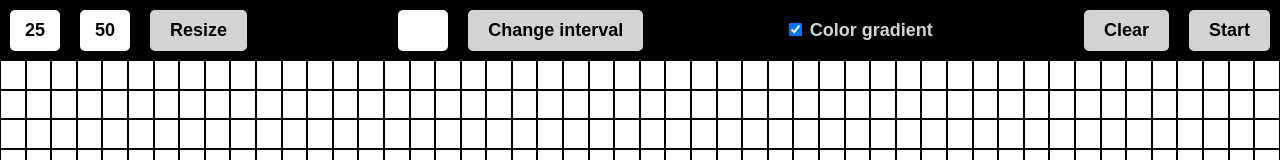
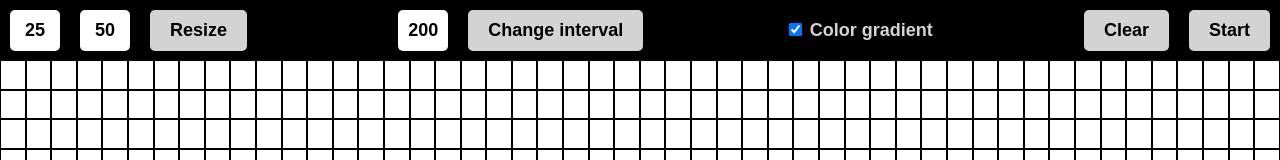
Before and after one commit to theo-seb/react-game-of-life, a React (Create React App) app: page / in a window 1280 px wide. Shown: the top 160 px of the page. Built offline with nearby package versions, Linux system fonts and the light colour scheme.

Commit message:
implement change interval feature

```diff
--- a/src/App.js
+++ b/src/App.js
@@ -9,6 +9,7 @@ function App() {
   const [grid, setGrid] = useState(getEmptyGrid(DEFAULT_ROWS, DEFAULT_COLS));
   const [gameRunning, setGameRunning] = useState(false);
   const [enableColorGradient, setEnableColorGradient] = useState(true);
+  const [timeInterval, setTimeInterval] = useState(DEFAULT_INTERVAL);
 
   const gridRef = useRef(grid);
   gridRef.current = grid;
@@ -31,7 +32,7 @@ function App() {
           }
         }
         setGrid(newGrid);
-      }, DEFAULT_INTERVAL);
+      }, timeInterval);
     }
     setGameRunning(!gameRunning);
   };
@@ -40,9 +41,13 @@ function App() {
     setGrid(getEmptyGrid(grid.length, grid[0].length));
   };
 
-  const onInputChange = (e) => {
+  const onSizeInputChange = (e) => {
     const prop = e.target.dataset.name === 'rows' ? 'nbRows' : 'nbCols';
     setGridSize({ ...gridSize, [prop]: parseInt(e.target.value, 10) })
+  };
+
+  const onIntervalInputChange = (e) => {
+    setTimeInterval(parseInt(e.target.value, 10));
   };
 
   const resizeGrid = () => {
@@ -64,11 +69,13 @@ function App() {
         numberOfRows={gridSize.nbRows}
         numberOfColumns={gridSize.nbCols}
         enableColorGradient={enableColorGradient}
+        timeInterval={timeInterval}
         onResize={resizeGrid}
         onClear={clearGrid}
         onStartOrStop={handleGame}
         onColorGradient={() => { setEnableColorGradient(!enableColorGradient) }}
-        onSizeInputChange={onInputChange}
+        onSizeInputChange={onSizeInputChange}
+        onIntervalInputChange={onIntervalInputChange}
       />
       <Grid grid={grid}
         onCellClick={onCellClick}
--- a/src/components/Header.jsx
+++ b/src/components/Header.jsx
@@ -8,11 +8,13 @@ const Header = ({
   numberOfRows,
   numberOfColumns,
   enableColorGradient,
+  timeInterval,
   onResize,
   onClear,
   onStartOrStop,
   onColorGradient,
   onSizeInputChange,
+  onIntervalInputChange
 }) => {
   return (
     <header style={{
@@ -30,7 +32,7 @@ const Header = ({
         {!gameRunning && <HeaderButton onClick={onResize} text="Resize" />}
       </form>
       <form onSubmit={(e) => e.preventDefault()}>
-        {!gameRunning && <HeaderNumberInput />}
+        {!gameRunning && <HeaderNumberInput value={timeInterval} onChange={onIntervalInputChange}/>}
         {!gameRunning && <HeaderButton text="Change interval" />}
       </form>
       <div>
```
